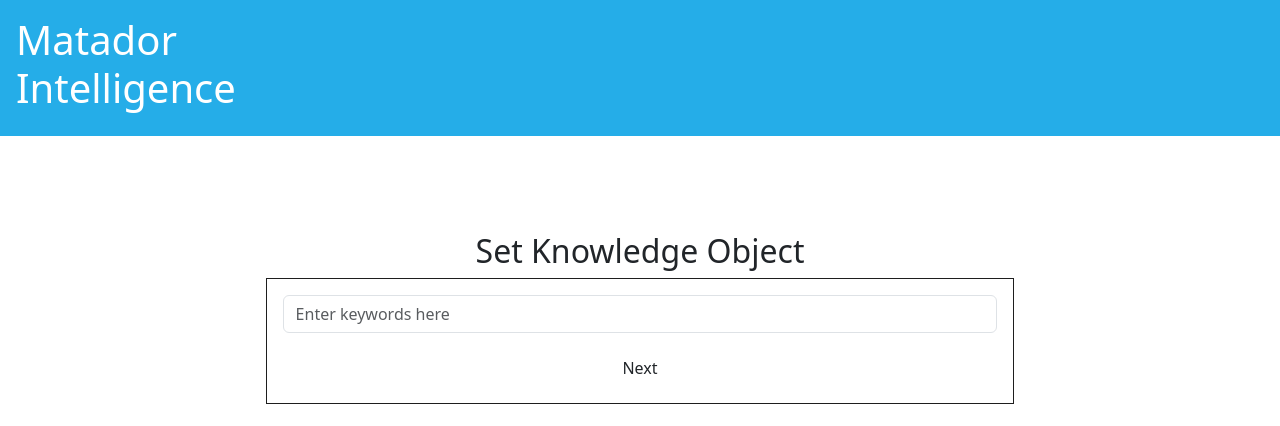
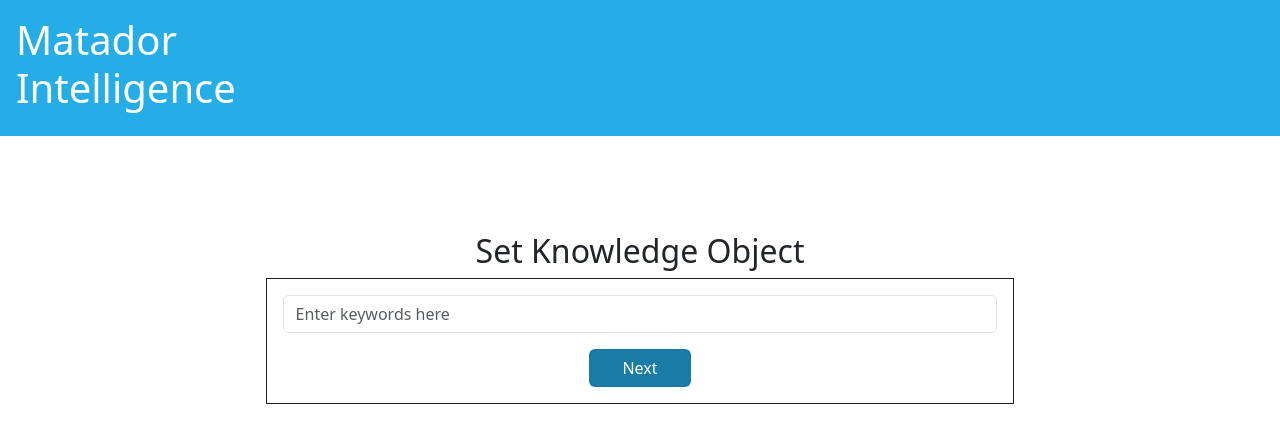
Before and after one commit to NathanWeiland10/Knowledge-Object-Extraction-from-Text, a plain HTML site: page src/index.html in a window 1280 px wide. In both pictures the pointer is over the button "Next". Drawn offline with nearby package versions, Linux system fonts and the light colour scheme.

```diff
--- a/src/style.css
+++ b/src/style.css
@@ -25,6 +25,7 @@
     padding: 1rem;
     border: 1px solid #1E1E1E;
     width: 60%;
+    min-width: 250px;
 }
 
 .btn-custom-color {
@@ -33,3 +34,8 @@
     background-color: #25ADE8;
     color: white;
 }
+
+.btn-custom-color:hover {
+    background-color: #197ca7;
+    color: white;
+}
```
Also changed, not shown: doc/img/gantt_chart.png (added), 12 other files.
